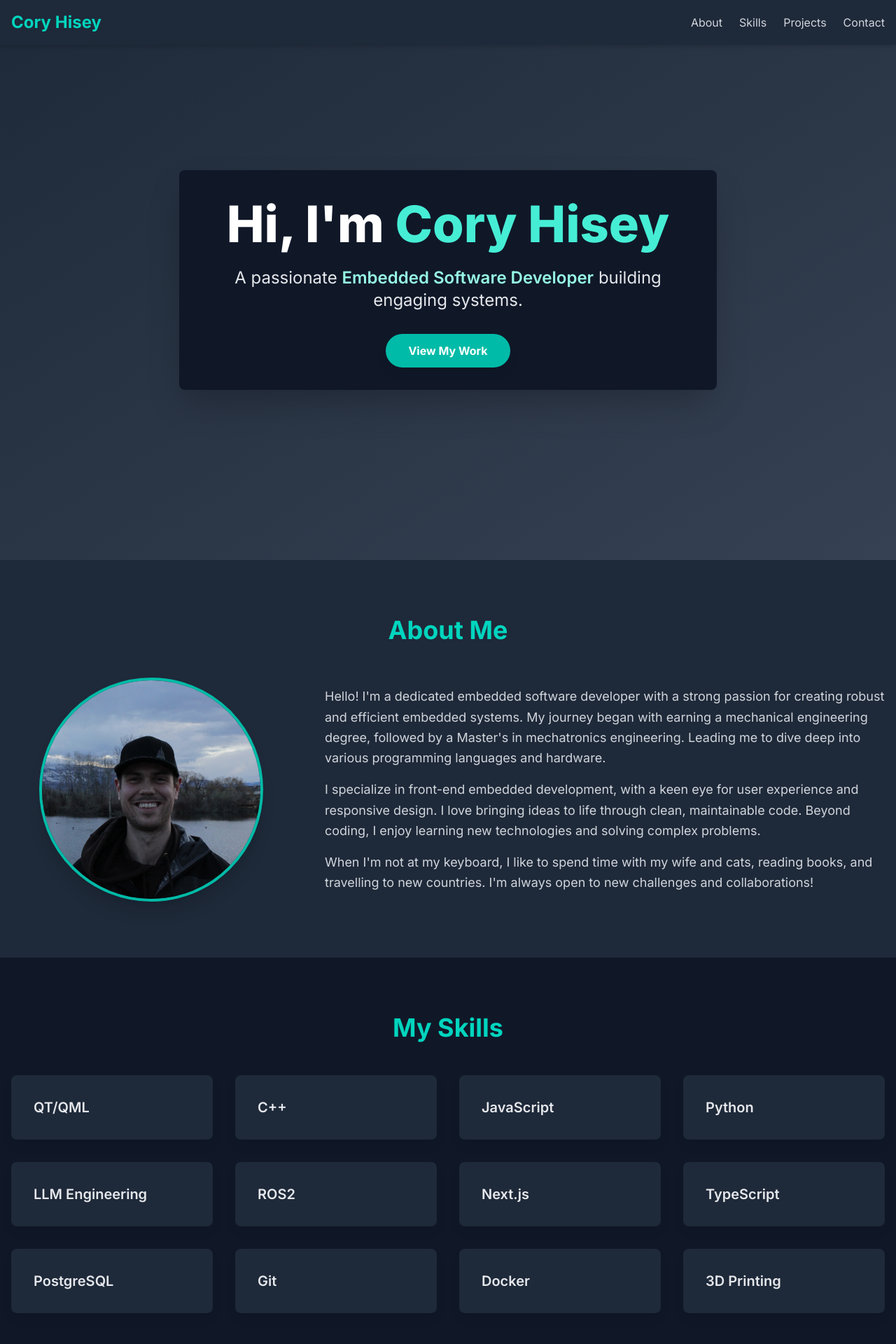
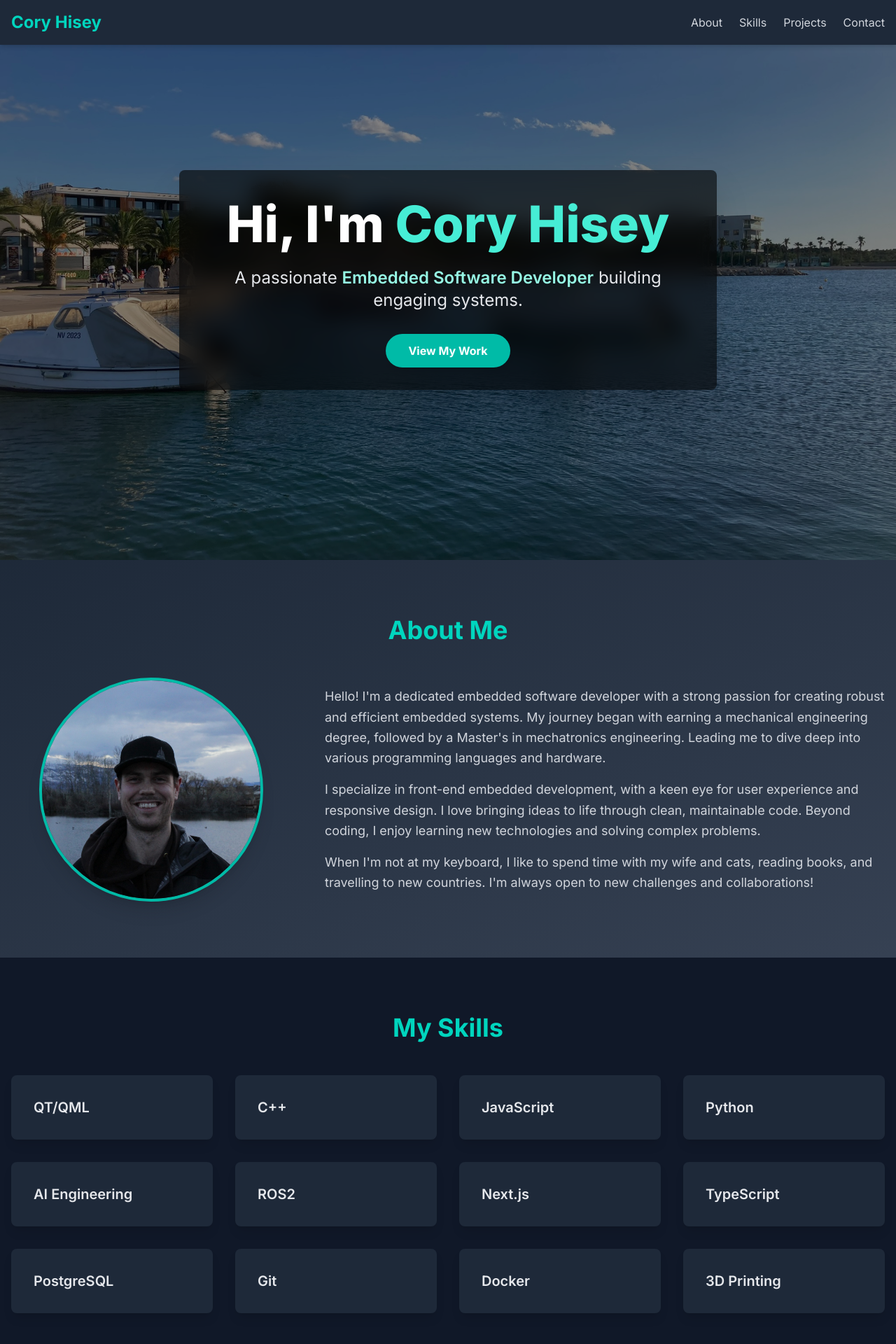
Before and after one commit to coryhighsea/coryhisey, a Next.js app: page / in a window 1280 px wide. Shown: the top 1920 px of the page at 70% size. Built offline with nearby package versions, Linux system fonts and the light colour scheme.

Commit message:
hero image, obfuscating email

```diff
--- a/app/page.tsx
+++ b/app/page.tsx
@@ -3,6 +3,7 @@
 
 'use client';
 import React from 'react';
+import Image from 'next/image';
 
 // Main App component for the landing page
 const App: React.FC = () => {
@@ -69,8 +70,17 @@ const App: React.FC = () => {
       </nav>
 
       {/* Hero Section */}
-      <section id="hero" className="relative h-screen flex items-center justify-center text-center bg-gradient-to-br from-gray-800 to-gray-700">
-        <div className="relative z-10 p-8 rounded-lg shadow-2xl bg-gray-900 bg-opacity-80 max-w-3xl mx-auto">
+      <section id="hero" className="relative h-screen flex items-center justify-center text-center overflow-hidden">
+        <div className="absolute inset-0">
+          <Image
+            src="/hero2.jpeg"
+            alt="Hero Background"
+            fill
+            className="object-cover brightness-50"
+            priority
+          />
+        </div>
+        <div className="relative z-10 p-8 rounded-lg shadow-2xl bg-black/60 backdrop-blur-lg max-w-3xl mx-auto transform transition-all duration-500 hover:scale-105">
           <h1 className="text-5xl md:text-7xl font-extrabold text-white leading-tight mb-4 animate-fade-in-up">
             Hi, I&#39;m <span className="text-teal-300">Cory Hisey</span>
           </h1>
@@ -84,7 +94,7 @@ const App: React.FC = () => {
       </section>
 
       {/* About Section */}
-      <section id="about" className="py-20 bg-gray-800">
+      <section id="about" className="py-20 bg-gradient-to-br from-gray-800 to-gray-700">
         <div className="container mx-auto px-4">
           <h2 className="text-4xl font-bold text-center text-teal-400 mb-12">About Me</h2>
           <div className="flex flex-col md:flex-row items-center md:space-x-12">
@@ -115,7 +125,7 @@ const App: React.FC = () => {
         <div className="container mx-auto px-4">
           <h2 className="text-4xl font-bold text-center text-teal-400 mb-12">My Skills</h2>
           <div className="grid grid-cols-2 md:grid-cols-3 lg:grid-cols-4 gap-8">
-            {['QT/QML', 'C++', 'JavaScript', 'Python', 'LLM Engineering', 'ROS2', 'Next.js', 'TypeScript', 'PostgreSQL', 'Git', 'Docker', '3D Printing'].map((skill, index) => (
+            {['QT/QML', 'C++', 'JavaScript', 'Python', 'AI Engineering', 'ROS2', 'Next.js', 'TypeScript', 'PostgreSQL', 'Git', 'Docker', '3D Printing'].map((skill, index) => (
               <div key={index} className="bg-gray-800 p-8 rounded-lg shadow-lg backdrop-blur-sm transform transition-all duration-300 hover:scale-105 hover:shadow-sky-500/20">
                 <p className="text-xl font-semibold text-gray-200">{skill}</p>
               </div>
@@ -165,10 +175,18 @@ const App: React.FC = () => {
           </p>
           <div className="space-y-4 md:space-y-0 md:space-x-6">
             <a
-              href="mailto:cjhisey@gmail.com"
+              href="mailto:&#099;&#106;&#104;&#105;&#115;&#101;&#121;&#064;&#103;&#109;&#097;&#105;&#108;&#046;&#099;&#111;&#109;"
               className="inline-block bg-teal-500 hover:bg-teal-600 text-white font-bold py-3 px-8 rounded-full shadow-lg transition-all duration-300 transform hover:scale-105"
             >
               Email Me
+            </a>
+            <a
+              href="https://www.youtube.com/@coryhisey8431"
+              target="_blank"
+              rel="noopener noreferrer"
+              className="inline-block bg-gray-700 hover:bg-gray-600 text-white font-bold py-3 px-8 rounded-full shadow-lg transition-all duration-300 transform hover:scale-105"
+            >
+              YouTube
             </a>
             <a
               href="https://www.linkedin.com/in/cory-hisey-730a8a59/"
```
Also changed, not shown: public/hero2.jpeg (added).
